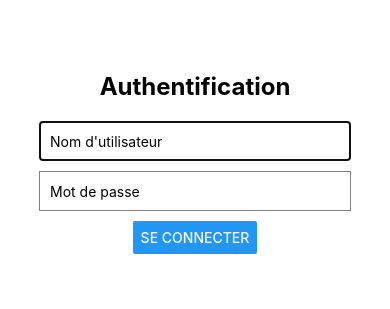
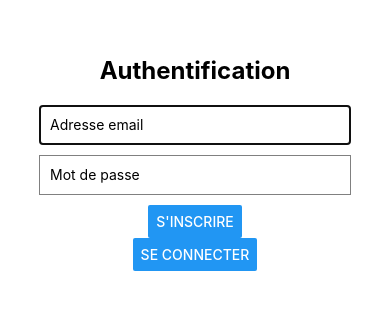
Before and after one commit to hugorousse/Art-Hunter, a React Native app: screen / in a window 390 px wide. Shown: the part 259-568 px from the top of the page. Built offline with nearby package versions, Linux system fonts and the light colour scheme; no server answers; the database is empty.

Commit message:
Add final application

```diff
--- a/App.js
+++ b/App.js
@@ -1,57 +1,124 @@
-import React, { useState , useEffect} from 'react';
-import { View, Text, StyleSheet, Modal } from 'react-native';
+import { useState, useEffect } from 'react';
+import { View, Text, StyleSheet, Modal, Button, TextInput } from 'react-native';
 import ArtworkList from './components/ArtworkList';
 import ArtworkDetail from './components/ArtworkDetail';
-import SearchBar from './components/SearchBar';
 import Authentification from './components/Authentification';
-import { getArtworks } from './Fire'; // Importez les fonctions de Firebase
+import InscriptionModal from './components/InscriptionModal';
+import { getArtworks, db } from './Fire';
+import { query, onSnapshot, collection, where } from 'firebase/firestore'; // Importez ces modules depuis 'firebase/firestore'
 
 const App = () => {
   const [selectedArtwork, setSelectedArtwork] = useState(null);
   const [filteredArtworks, setFilteredArtworks] = useState([]);
   const [isAuthModalVisible, setIsAuthModalVisible] = useState(true);
+  const [isArtworkModalVisible, setIsArtworkModalVisible] = useState(false);
+  const [isAuthenticated, setIsAuthenticated] = useState(false);
+  const [isInscriptionModal, setIsInscriptionModalVisible] = useState(false);
+  const [screenStack, setScreenStack] = useState([]);
+  const [searchTerm, setSearchTerm] = useState('');
 
-  const handleSearch = (searchTerm) => {
-    const filtered = artworks.filter(artwork =>
-      artwork.title.toLowerCase().includes(searchTerm.toLowerCase())
+  const handleSearch = () => {
+    const q = query(
+      collection(db, 'artworks'),
+      where('title', '==', searchTerm)
     );
-    setFilteredArtworks(filtered);
+
+    onSnapshot(q, (snapshot) => {
+      const artworks = [];
+      snapshot.forEach((doc) => {
+        artworks.push({ id: doc.id, ...doc.data() });
+      });
+
+      setFilteredArtworks(artworks);
+    });
+  };
+
+  const handleInscriptionModal = () => {
+    setIsModalVisible(false);
+    setIsInscriptionModalVisible(true);
+  };
+
+  const handleRedirect = () => {
+    setIsModalVisible(true);
+    setIsInscriptionModalVisible(false);
   };
 
   const handleArtworkSelect = (artwork) => {
     setSelectedArtwork(artwork);
+    setScreenStack((prevStack) => [...prevStack, 'ArtworkDetail']);
   };
 
   const handleAuthModalClose = () => {
     setIsAuthModalVisible(false);
   };
 
-  // Utilisez useEffect pour récupérer les œuvres d'art à partir de Firebase
+  const handleArtworkModalClose = () => {
+    setSelectedArtwork(null);
+    setScreenStack((prevStack) => prevStack.slice(0, prevStack.length - 1));
+  };
+
+  const handleLoginSuccess = () => {
+    setIsAuthenticated(true);
+    setIsAuthModalVisible(false);
+    setScreenStack(['ArtworkList']);
+  };
+
   useEffect(() => {
     getArtworks((artworks) => {
       setFilteredArtworks(artworks);
     });
   }, []);
 
+  const renderScreen = () => {
+    if (isAuthModalVisible) {
+      return (
+        <Modal visible={isAuthModalVisible} onRequestClose={handleAuthModalClose}>
+          <Authentification onLoginSuccess={handleLoginSuccess} />
+        </Modal>
+      );
+    } else if (isArtworkModalVisible) {
+      return (
+        <Modal visible={isArtworkModalVisible} onRequestClose={handleArtworkModalClose}>
+          {selectedArtwork && (
+            <View>
+              <ArtworkDetail artwork={selectedArtwork} />
+              <Button title="Fermer" onPress={handleArtworkModalClose} />
+            </View>
+          )}
+        </Modal>
+      );
+    } else {
+      if (screenStack.length > 0) {
+        const currentScreen = screenStack[screenStack.length - 1];
+        switch (currentScreen) {
+          case 'ArtworkList':
+            return (
+              <>
+                <ArtworkList
+                  artworks={filteredArtworks}
+                  onArtworkSelect={handleArtworkSelect}
+                />
+              </>
+            );
+          case 'ArtworkDetail':
+            return (
+              <ArtworkDetail
+                artwork={selectedArtwork}
+                onClose={handleArtworkModalClose}
+              />
+            );
+          default:
+            return null;
+        }
+      }
+    }
+  };
+
+
   return (
     <View style={styles.app}>
       <Text style={styles.heading}>Œuvres d'Art</Text>
-      <SearchBar onSearch={handleSearch} />
-      <View style={styles.content}>
-        <Modal visible={isAuthModalVisible} onRequestClose={handleAuthModalClose}>
-          <Authentification onClose={handleAuthModalClose} />
-        </Modal>
-        <ArtworkList
-          artworks={filteredArtworks}
-          onArtworkSelect={handleArtworkSelect}
-        />
-        {selectedArtwork && (
-          <Modal visible={true} onRequestClose={() => setSelectedArtwork(null)}>
-            <ArtworkDetail artwork={selectedArtwork} />
-            <Button title="Fermer" onPress={() => setSelectedArtwork(null)} />
-          </Modal>
-        )}
-      </View>
+      <View style={styles.content}>{renderScreen()}</View>
     </View>
   );
 };
@@ -70,6 +137,19 @@ const styles = StyleSheet.create({
   content: {
     flex: 1,
   },
+  searchBar: {
+    flexDirection: 'row',
+    alignItems: 'center',
+    marginBottom: 20,
+  },
+  input: {
+    flex: 1,
+    height: 40,
+    borderWidth: 1,
+    borderColor: 'gray',
+    marginRight: 10,
+    paddingHorizontal: 10,
+  },
 });
 
 export default App;
--- a/Fire.js
+++ b/Fire.js
@@ -1,13 +1,9 @@
-import { initializeApp } from 'firebase/app'
-import {
-  getFirestore, collection, addDoc, query, orderBy, onSnapshot,
-  doc,
-  updateDoc,
-  deleteDoc
-} from 'firebase/firestore'
+import { initializeApp } from 'firebase/app';
+import { getFirestore, doc, collection, addDoc, query, where, orderBy, onSnapshot, deleteDoc } from 'firebase/firestore';
 
-const firebaseConfig = {
-  // Placez ici vos identifiants Firebase (SDK) - Cf. diapos 14 et 15
+
+
+export const firebaseConfig = {
   apiKey: "AIzaSyDI9IvN1tPNpjLU4YkBX7UE9ELhh5aRqx0",
   authDomain: "art-hunter.firebaseapp.com",
   databaseURL: "https://art-hunter-default-rtdb.europe-west1.firebasedatabase.app",
@@ -17,29 +13,31 @@ const firebaseConfig = {
   appId: "1:1013204360524:web:7049351866930cf89583e9",
   measurementId: "G-T558L2E4Y9"
 }
+const app = initializeApp(firebaseConfig);
+export const db = getFirestore(app);
 
-const app = initializeApp(firebaseConfig)
-const db = getFirestore(app)
-
-export const getArtworks = callback => {
-  const q = query(collection(db, 'artworks'), orderBy('title', 'asc'))
-  onSnapshot(q, snapshot => {
-    let artworks = []
-    snapshot.forEach(doc => {
-      artworks.push({ id: doc.id, ...doc.data() })
-    })
-    callback(artworks)
-  })
-}
+export const getArtworks = (callback) => {
+  const artworksRef = collection(db, 'artworks');
+  const unsubscribe = onSnapshot(artworksRef, (snapshot) => {
+    const artworksData = snapshot.docs.map(doc => ({
+      id: doc.id,
+      ...doc.data()
+    }));
+    callback(artworksData);
+  });
+  return unsubscribe;
+};
 
 export const addArtwork = artwork => {
-  addDoc(collection(db, 'artworks'), artwork)
-}
+  addDoc(collection(db, 'artworks'), artwork);
+};
 
 export const updateArtwork = artwork => {
-  updateDoc(doc(db, 'artworks', artwork.id), artwork)
-}
+  updateDoc(doc(db, 'artworks', artwork.id), artwork);
+};
 
 export const deleteArtwork = artwork => {
-  deleteDoc(doc(db, 'artworks', artwork.id))
-}
+  deleteDoc(doc(db, 'artworks', artwork.id));
+};
+
+export { app };
--- a/components/Artwork.js
+++ b/components/Artwork.js
@@ -1,40 +1,63 @@
-import React from 'react';
-import { View, Image, Text, TouchableOpacity } from 'react-native';
+import React, { useState } from 'react';
+import { View, Text, Image, StyleSheet, TouchableOpacity } from 'react-native';
 
-const Artwork = ({ artwork, onArtworkSelect }) => {
-  const handleArtworkClick = () => {
-    onArtworkSelect(artwork);
+const Artwork = ({ artwork, onClick }) => {
+  const [showDescription, setShowDescription] = useState(false);
+
+  const toggleDescription = () => {
+    setShowDescription(!showDescription);
   };
 
   return (
-    <TouchableOpacity style={styles.artworkContainer} onPress={handleArtworkClick}>
-      <Image source={{ uri: artwork.image }} style={styles.artworkImage} />
-      <Text style={styles.artworkTitle}>{artwork.title}</Text>
-      <Text style={styles.artworkArtist}>Par {artwork.artist}</Text>
+    <TouchableOpacity onPress={() => onClick(artwork)}>
+      <View style={styles.container}>
+        <Image source={{ uri: artwork.image }} style={styles.image} />
+        <Text style={styles.title}>{artwork.title}</Text>
+        {showDescription && (
+          <View>
+            <Text style={styles.text}>Artist: {artwork.artist}</Text>
+            <Text style={styles.text}>Date: {artwork.date}</Text>
+            <Text style={styles.text}>Description: {artwork.description}</Text>
+          </View>
+        )}
+        <TouchableOpacity onPress={toggleDescription} style={styles.button}>
+          <Text style={styles.buttonText}>{showDescription ? 'Cacher la Description' : 'Description'}</Text>
+        </TouchableOpacity>
+      </View>
     </TouchableOpacity>
   );
 };
 
-const styles = {
-  artworkContainer: {
-    marginBottom: 20,
+const styles = StyleSheet.create({
+  container: {
+    margin: 10,
+    padding: 10,
+    backgroundColor: '#f2f2f2',
+    borderRadius: 5,
     alignItems: 'center',
   },
-  artworkImage: {
+  image: {
     width: 200,
     height: 200,
-    resizeMode: 'cover',
-    borderRadius: 10,
+    marginBottom: 10,
   },
-  artworkTitle: {
-    marginTop: 10,
-    fontSize: 18,
+  title: {
+    fontSize: 20,
     fontWeight: 'bold',
+    marginBottom: 5,
   },
-  artworkArtist: {
-    marginTop: 5,
+  text: {
     fontSize: 16,
+    marginBottom: 5,
   },
-};
+  button: {
+    backgroundColor: '#e6e6e6',
+    padding: 5,
+    borderRadius: 3,
+  },
+  buttonText: {
+    fontSize: 14,
+  },
+});
 
 export default Artwork;
--- a/components/ArtworkList.js
+++ b/components/ArtworkList.js
@@ -1,46 +1,68 @@
 import React, { useState, useEffect } from 'react';
-import { View, Button } from 'react-native';
+import { View, Button, Picker, TextInput } from 'react-native';
 import Artwork from '../components/Artwork';
-import { database } from '../firebaseConfig';
-import { getArtworks, addArtwork } from '../Fire';
+import { getArtworks, addArtwork, deleteArtwork } from '../Fire';
 
 const ArtworkList = () => {
   const [artworks, setArtworks] = useState([]);
+  const [selectedArtwork, setSelectedArtwork] = useState(null);
+  const [searchQuery, setSearchQuery] = useState('');
 
   const createArtwork = () => {
-    const artworkData = {
-      id: "ur5ONg87G0uD8HbVvAKw",
-      title: "La Joconde",
-      artist: "Leonardo da Vinci",
-      date: "1503",
-      description: "Un portrait célèbre peint par Leonardo da Vinci",
-      image: "https://upload.wikimedia.org/wikipedia/commons/thumb/f/f9/Mona_Lisa%2C_by_Leonardo_da_Vinci%2C_from_C2RMF_natural_color.jpg/1200px-Mona_Lisa%2C_by_Leonardo_da_Vinci%2C_from_C2RMF_natural_color.jpg",
-    };
+    if (selectedArtwork) {
+      addArtwork(selectedArtwork);
+    }
+  };
 
-    addArtwork(artworkData)
+  const removeArtwork = () => {
+    if (selectedArtwork) {
+      deleteArtwork(selectedArtwork);
+      setSelectedArtwork(null);
+    }
+  };
 
-    /* const artworksRef = database.ref('artworks');
-    artworksRef.push(artworkData)
-      .then(() => {
-        console.log("Données ajoutées avec succès !");
-      })
-      .catch(error => {
-        console.error("Erreur lors de l'ajout des données :", error);
-      }); */
+  const showArtworkDescription = (artwork) => {
+    console.log(artwork.description);
+  };
+
+  const showArtworkDate = (artwork) => {
+    console.log(artwork.date);
   };
 
   useEffect(() => {
     getArtworks(artworks => {
-      setArtworks(artworks)
-    })
+      setArtworks(artworks);
+    });
   }, []);
+
+  const filteredArtworks = artworks.filter(artwork => {
+    return artwork.title.toLowerCase().includes(searchQuery.toLowerCase());
+  });
 
   return (
     <View>
-      {artworks.map(artwork => (
-        <Artwork key={artwork.id} artwork={artwork} />
+      <TextInput
+        placeholder="Rechercher une œuvre d'art"
+        value={searchQuery}
+        onChangeText={text => setSearchQuery(text)}
+      />
+      {filteredArtworks.map(artwork => (
+        <Artwork key={artwork.id} artwork={artwork} onClick={showArtworkDescription} onClick={showArtworkDate} />
       ))}
+      <Picker
+        selectedValue={selectedArtwork ? selectedArtwork.id : null}
+        onValueChange={(itemValue) => {
+          const selected = artworks.find(artwork => artwork.id === itemValue);
+          setSelectedArtwork(selected);
+        }}
+      >
+        <Picker.Item label="Sélectionnez une œuvre" value={null} />
+        {filteredArtworks.map(artwork => (
+          <Picker.Item key={artwork.id} label={artwork.title} value={artwork.id} />
+        ))}
+      </Picker>
       <Button title="Ajouter une œuvre d'art" onPress={createArtwork} />
+      <Button title="Supprimer l'œuvre sélectionnée" onPress={removeArtwork} />
     </View>
   );
 };
--- a/components/Authentification.js
+++ b/components/Authentification.js
@@ -1,28 +1,39 @@
 import React, { useState } from 'react';
 import { View, Text, TextInput, Button, StyleSheet } from 'react-native';
-import { getAuth, signInWithEmailAndPassword } from 'firebase/auth';
-import { getArtworks } from '../Fire'; // Importez la fonction de récupération des œuvres d'art depuis Firebase
+import { getAuth, createUserWithEmailAndPassword, signInWithEmailAndPassword } from 'firebase/auth';
+import { app } from '../Fire';
 
-const Authentification = ({ onClose }) => {
-  const [username, setUsername] = useState('');
+const Authentification = ({ onClose, onLoginSuccess }) => {
+  const [email, setEmail] = useState('');
   const [password, setPassword] = useState('');
   const [error, setError] = useState(null);
+  const auth = getAuth(app);
 
-  const handleLogin = () => {
+  const handleRegister = () => {
     setError(null);
 
-    const auth = getAuth();
-    signInWithEmailAndPassword(auth, username, password)
+    createUserWithEmailAndPassword(auth, email, password)
       .then((userCredential) => {
-        // Connexion réussie, récupérez les œuvres d'art depuis Firebase
-        getArtworks((artworks) => {
-          // Fournissez les œuvres d'art à l'application principale via la fonction de fermeture
-          onClose(artworks);
-        });
+        const user = userCredential.user;
+        // ...
       })
       .catch((error) => {
-        // Erreur lors de la connexion, affichez l'erreur à l'utilisateur
-        setError(error.message);
+        const errorCode = error.code;
+        const errorMessage = error.message;
+      });
+  };
+
+  const handleLogin = async () => {
+    setError(null);
+    await signInWithEmailAndPassword(auth, email, password)
+      .then((userCredential) => {
+        const user = userCredential.user;
+        console.log(user);
+        onLoginSuccess();
+      })
+      .catch((error) => {
+        const errorCode = error.code;
+        const errorMessage = error.message;
       });
   };
 
@@ -31,9 +42,9 @@ const Authentification = ({ onClose }) => {
       <Text style={styles.title}>Authentification</Text>
       <TextInput
         style={styles.input}
-        placeholder="Nom d'utilisateur"
-        value={username}
-        onChangeText={setUsername}
+        placeholder="Adresse email"
+        value={email}
+        onChangeText={setEmail}
       />
       <TextInput
         style={styles.input}
@@ -43,6 +54,7 @@ const Authentification = ({ onClose }) => {
         onChangeText={setPassword}
       />
       {error && <Text style={styles.error}>{error}</Text>}
+      <Button title="S'inscrire" onPress={handleRegister} />
       <Button title="Se connecter" onPress={handleLogin} />
     </View>
   );
```
Also changed, not shown: components/SearchBar.js (+6 -2 lines), components/InscriptionModal.js (added).
